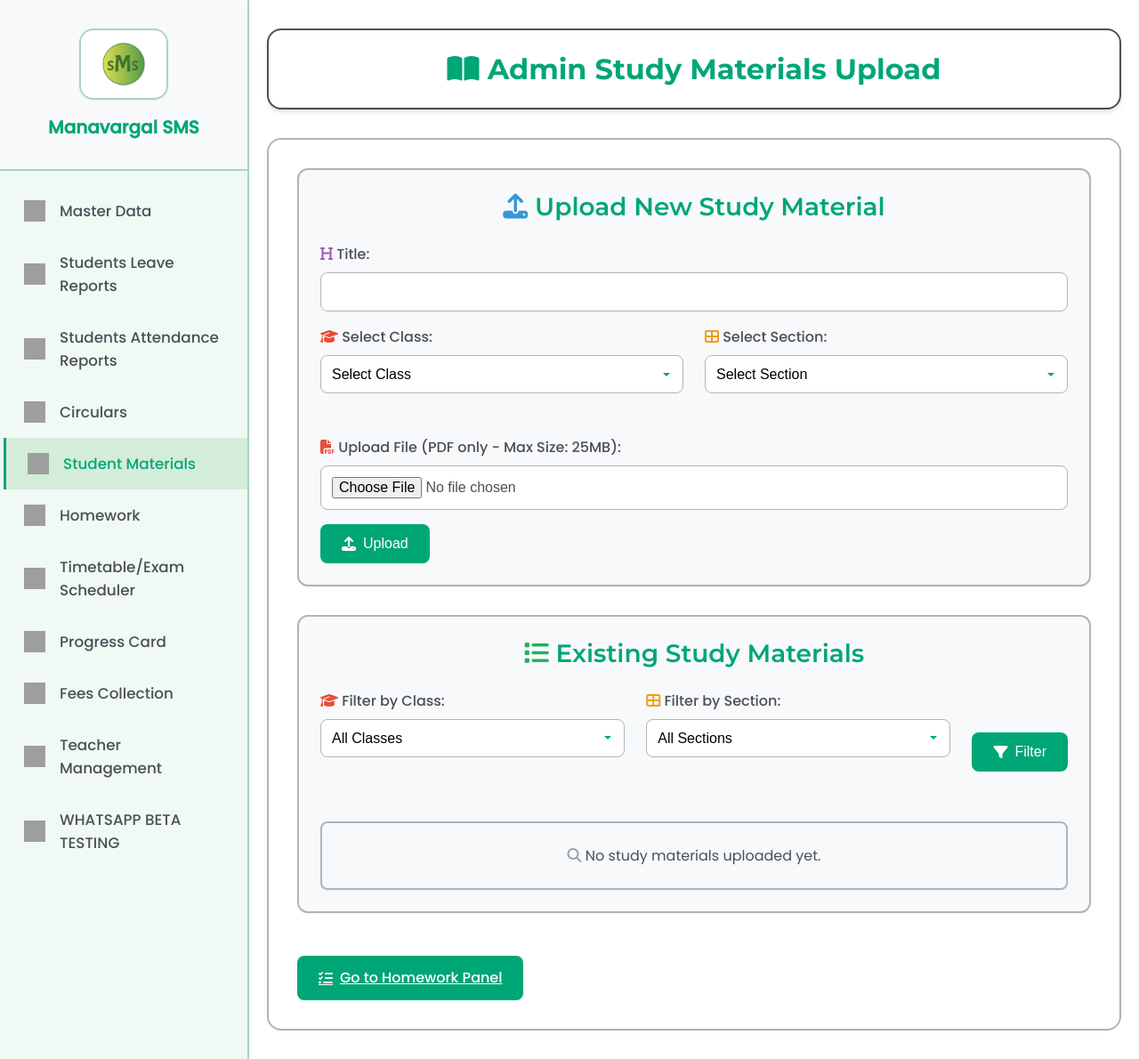
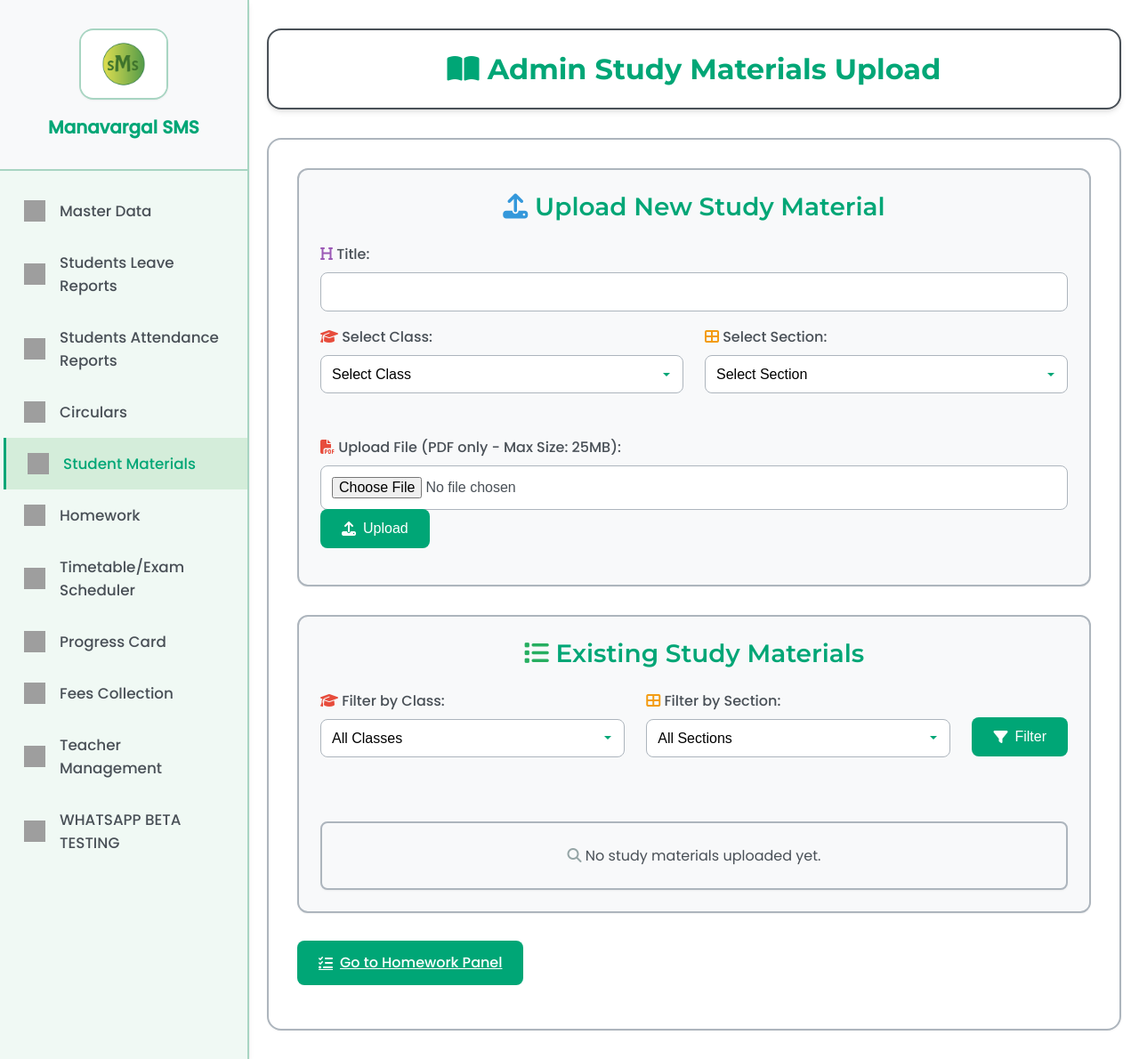
Before and after one commit to anxmeshhh/School-Management-System-Fully-Fledged-, a Django app: template users/templates/users/admin_study_materials.html in a window 1280 px wide. Shown: the whole page at 89% size. Run offline with Django 5.2, Linux system fonts and the light colour scheme; the template is opened without the code that fills it, so the values that code supplies are empty; grey boxes are pictures that could not be loaded.

Commit message:
DreamRoute AI initial secure commit

```diff
--- a/users/templates/users/admin_study_materials.html
+++ b/users/templates/users/admin_study_materials.html
@@ -364,12 +364,13 @@
         display: inline-flex;
         align-items: center;
         gap: 0.5rem;
+        transform: translateY(-17px);
     }
 
     .upload-btn:hover,
     .filter-btn:hover {
         background: var(--primary-hover);
-        transform: translateY(-2px);
+
         box-shadow: var(--shadow-md);
     }
 
```
